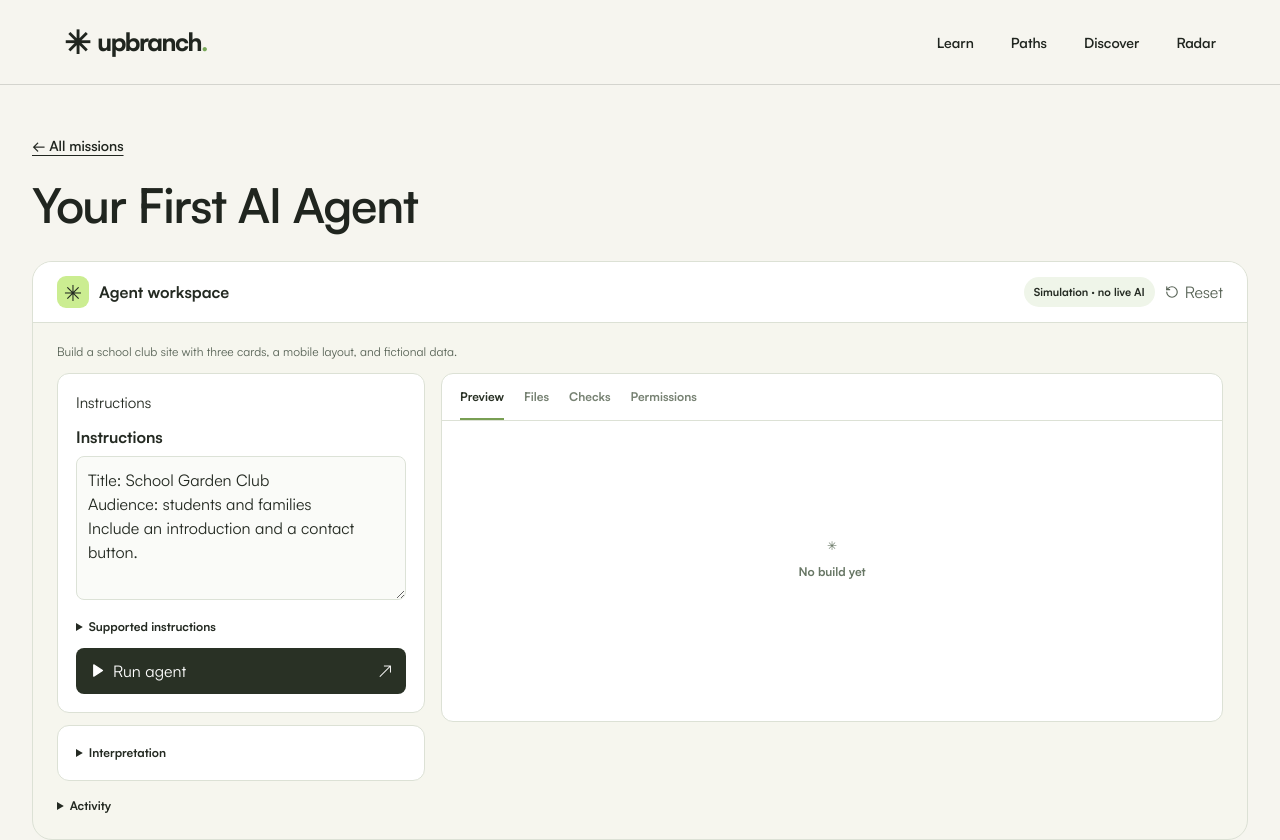
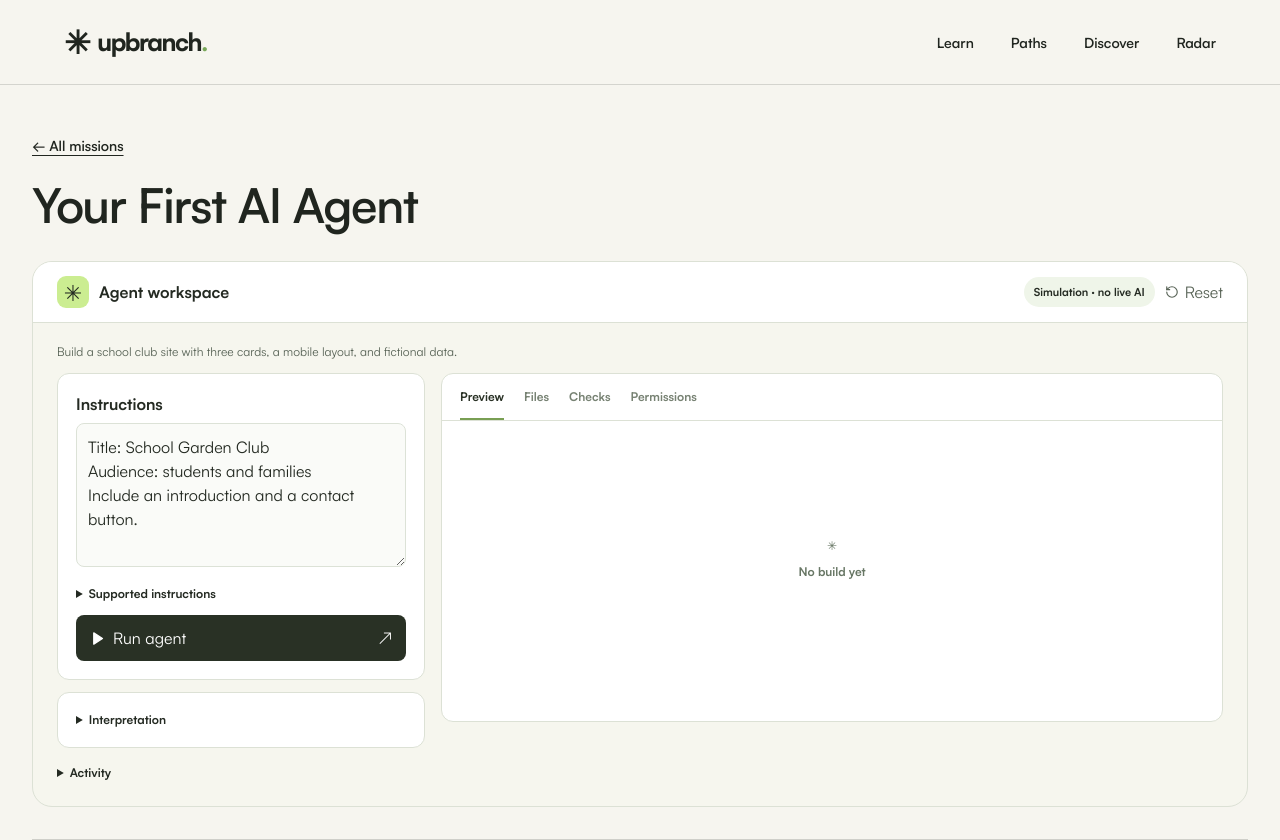
Before and after one commit to iecclodd/upbranch, a Next.js app: page /learn/first-agent in a window 1280 px wide. Shown: the top 840 px of the page. Built offline with nearby package versions, Linux system fonts and the light colour scheme.

Commit message:
Remove duplicate workspace instruction heading

```diff
--- a/components/upbranch/labs/agent-workspace.tsx
+++ b/components/upbranch/labs/agent-workspace.tsx
@@ -233,9 +233,6 @@ export function AgentWorkspace({ onComplete, onReset }: Props) {
       <div className={styles.main}>
         <div className={styles.left}>
           <section className={styles.briefCard}>
-            <div className={styles.sectionHeading}>
-              <h3>Instructions</h3>
-            </div>
             <label htmlFor="agent-brief" className={styles.label}>
               Instructions
             </label>
```
